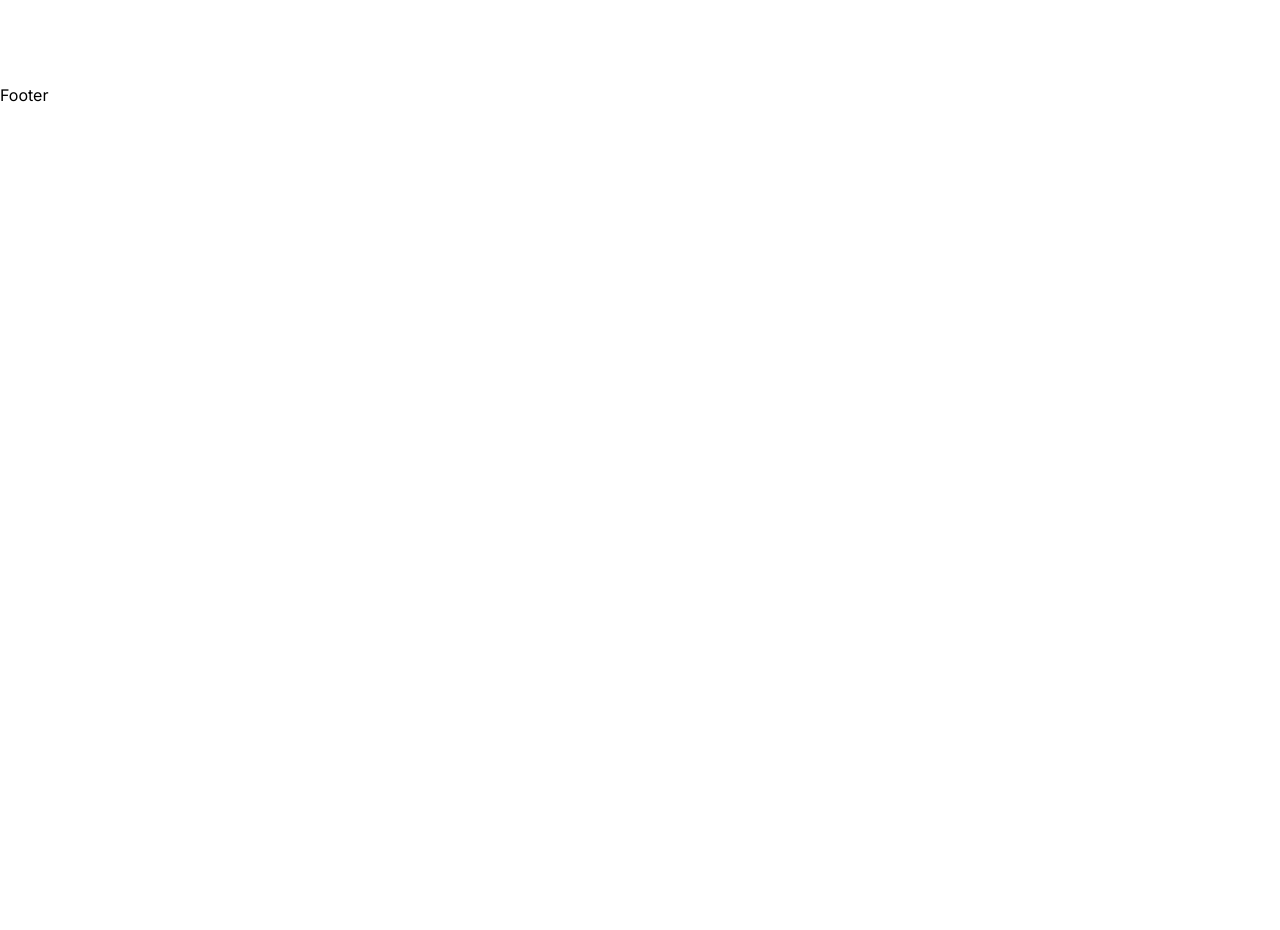
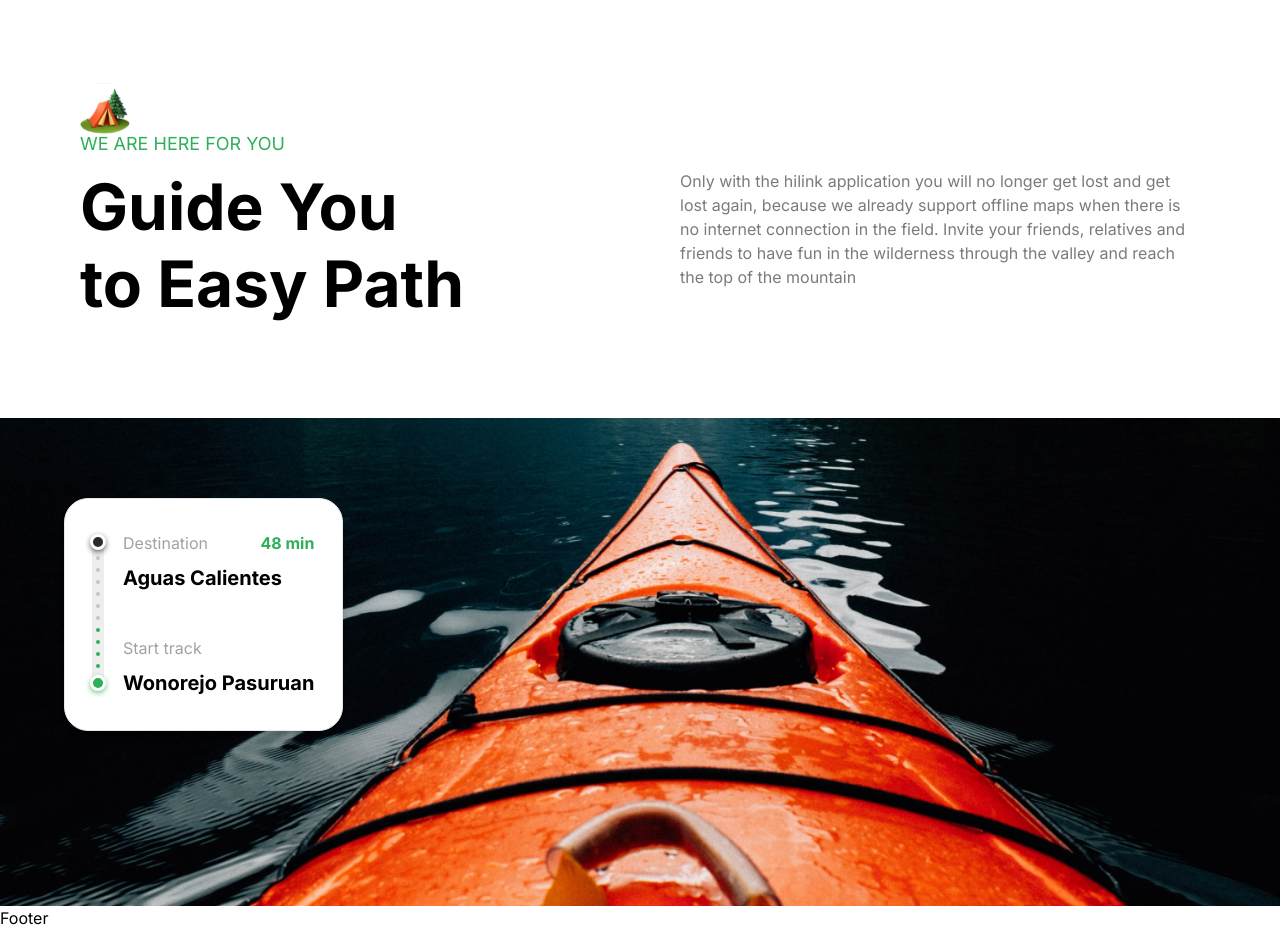
Before and after one commit to andriykupchanko/travel-app, a Next.js app: page / in a window 1280 px wide. Shown: the part 1720-2650 px from the top of the page. Before the commit the page ends 1827 px from the top, so only its background shows below. Built offline with nearby package versions, Linux system fonts and the light colour scheme.

Commit message:
add guide

```diff
--- a/components/Guide.tsx
+++ b/components/Guide.tsx
@@ -1,8 +1,46 @@
+import Image from "next/image"
+
 const Guide = () => {
   return (
-    <div>
-
-    </div>
+    <section className="flexCenter flex-col">
+      <div className="padding-container max-container w-full pb-24">
+        <Image src="/camp.svg" alt="camp" width={50} height={50}/>
+        <p className="uppercase regular-18 -mt-1 mb-3 text-green-50">
+          We are here for you
+        </p>
+        <div className="flex flex-wrap justify-between gap-5 lg:gap-10">
+          <h2 className="bold-40 lg:bold-64 xl:max-w-[390px]">
+            Guide You to Easy Path
+          </h2>
+          <p className="regular-16 text-gray-30 xl:max-w-[520px]">
+            Only with the hilink application you will no longer get lost and
+            get lost again, because we already support offline maps when there
+            is no internet connection in the field. Invite your friends, relatives
+            and friends to have fun in the wilderness through the valley and reach
+            the top of the mountain
+          </p>
+        </div>
+      </div>
+      <div className="flexCenter max-container relative w-full">
+        <Image src="/boat.png" alt="board" width={1440} height={580} className="w-full object-cover object-center 2xl:rounded-5xl"/>
+        <div className="absolute flex bg-white py-8 pl-5 pr-7 gap-3 rounded-3xl border shadow-md md:left-[5%] lg:top-20">
+          <Image src="/meter.svg" alt="meter" width={16} height={158} className="h-full w-auto"/>
+          <div className="flexBetween flex-col">
+            <div className="flex w-full flex-col">
+              <div className="flexBetween w-full">
+                <p className="regular-16 text-gray-20">Destination</p>
+                <p className="bold-16 text-green-50">48 min</p>
+              </div>
+              <p className="bold-20 mt-2">Aguas Calientes</p>
+            </div>
+            <div className="flex w-full flex-col">
+              <p className="regular-16 text-gray-20">Start track</p>
+              <h4 className="bold-20 mt-2 whitespace-nowrap">Wonorejo Pasuruan</h4>
+            </div>
+          </div>
+        </div>
+      </div>
+    </section>
   )
 }
 
```
